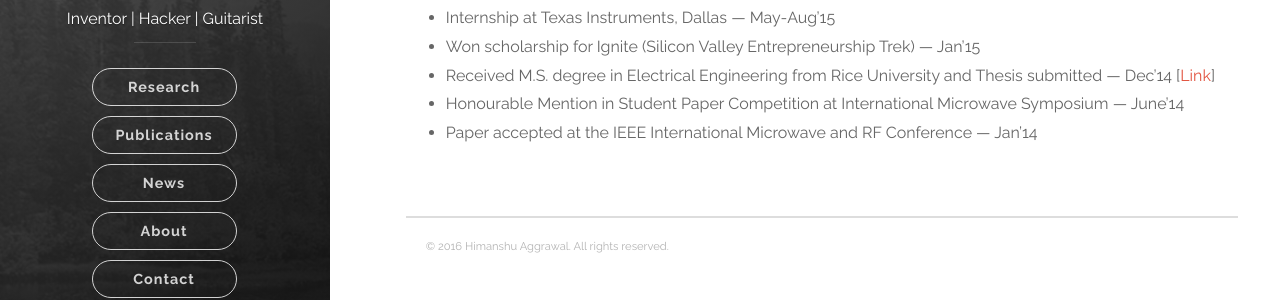
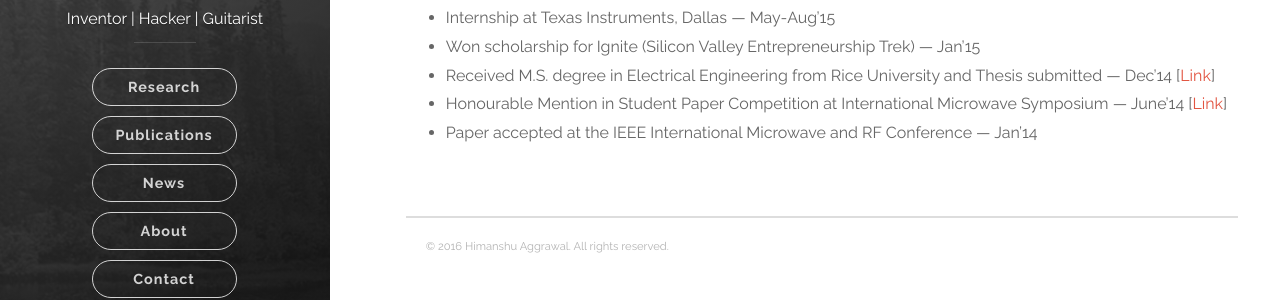
Before and after one commit to ahimanshu13/ahimanshu13.github.io, a Jekyll site: the page built from news/index.md, in a window 1280 px wide. Shown: the part 386-686 px from the top of the page. Built offline with Jekyll 4.4.1, drawn with Linux system fonts in a browser that asks for light colours; nearby versions of some CDN libraries.

Commit message:
Updated News

```diff
--- a/news/index.md
+++ b/news/index.md
@@ -16,5 +16,5 @@ published: true
 - Internship at Texas Instruments, Dallas  --- May-Aug'15
 - Won scholarship for Ignite (Silicon Valley Entrepreneurship Trek) --- Jan'15
 - Received M.S. degree in Electrical Engineering from Rice University and Thesis submitted --- Dec'14 [[Link](https://scholarship.rice.edu/handle/1911/87740){:target="_blank"}]
-- Honourable Mention in Student Paper Competition at International Microwave Symposium --- June'14
+- Honourable Mention in Student Paper Competition at International Microwave Symposium --- June'14 [[Link](http://www.ece.rice.edu/news/Students_IMS2014_Finalists.aspx){:target="_blank"}]
 - Paper accepted at the IEEE International Microwave and RF Conference --- Jan'14
```
